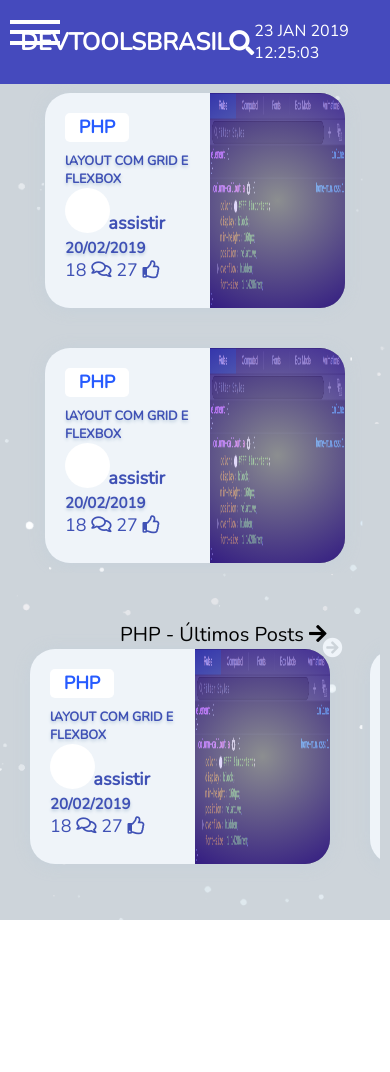
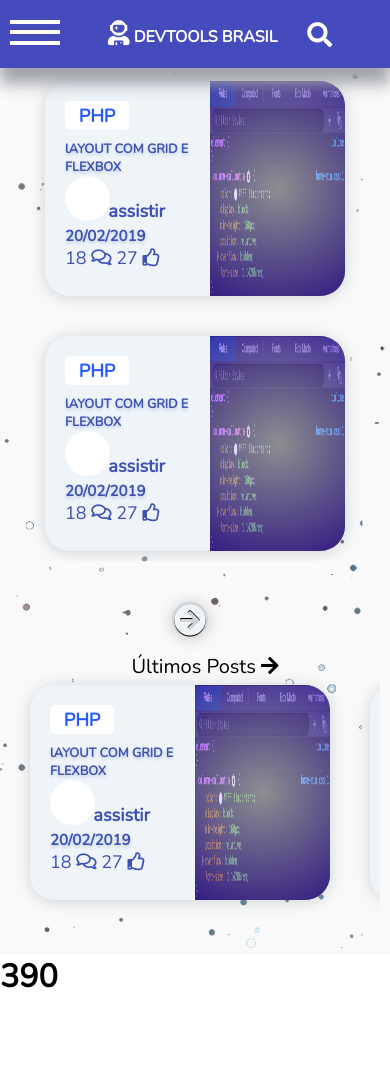
Before and after one commit to Mr-Fullstack/Layout-Dev_Tools_Brasil, a PHP site: page / in a window 390 px wide. Shown: the top 1072 px of the page. Run offline with PHP 8.4, Linux system fonts and the light colour scheme; some libraries are stand-ins or nearby versions.

Commit message:
adding menu and search

```diff
--- a/assets/css/layout.css
+++ b/assets/css/layout.css
@@ -19,6 +19,7 @@
     position: fixed;
     z-index: 9;
     text-transform: uppercase;
+    box-shadow: 0rem 1rem .9rem rgb(161, 164, 170);
   }
 nav i{
   font-size: 25px;
@@ -28,8 +29,8 @@ nav i{
 form{
   z-index: 9;
   position: absolute;
-  top:70px;
-  background-color: #616ca7;
+  top:60px;
+  background-color: #454abd;
   width: 100%;
   display: flex;
   justify-content: center;
@@ -50,6 +51,7 @@ form input{
   margin-bottom: 2px;
   font-size: 25px;
   font-weight: bold;
+  display: none;
 }
 form input[type=search]{
   padding-left:10px;
@@ -188,10 +190,10 @@ menu ul li {
     display: grid;
     grid-template-columns: 1fr;
     grid-template-rows:auto;
-    background-color: rgb(205, 212, 218);
+    background-color: rgb(249, 249, 249);
     background-image: url(../images/particulas-fundo-2-min.png);
     background-size:cover;
-    background-blend-mode:screen;
+    background-blend-mode:multiply;
     justify-self: flex-end;
     height: 100%;
     min-height:920px;
@@ -216,7 +218,7 @@ menu ul li {
     width:300px;
     margin: 20px;
     height: 215px;
-    box-shadow: 0px .1rem .9rem rgba(187, 204, 221, 0.4);
+    box-shadow: 0px 0.1rem 0.9rem rgba(145, 154, 162, 0.4);
     position:relative;
     border-radius: 25px;
 
@@ -350,7 +352,7 @@ border-radius: 0px 25px 25px 0px;
   grid-template-rows: auto;
   grid-template-areas: "post-left post-right";
   align-items: center;
-  height: 350px;
+  height: 362px;
   width: 100%;
   overflow: hidden;
   overflow-y: scroll;
@@ -400,20 +402,22 @@ border-radius: 0px 25px 25px 0px;
 }
 
 .nav_info{
- padding-left: 100px;
+ padding-left: 30px;
  align-self: center;
  position: absolute;
- left: 10px;
+ left: 0px;
  top:25px;
 }
 .arrows_keys i{
-
    border-radius: 100%;
    padding: .1rem;
    cursor: pointer;
-   z-index: 7;
+   z-index: 8;
    margin-left: 10px;
    transition: all .2s;
+   box-shadow: 0px 0.1rem 0.9rem rgba(0, 0, 0, 0.205);
+   text-shadow: 0px .5px .2px #000;
+   background-color: rgba(145, 154, 162, 0.4);
 }
 .arrows_keys i:hover{
   background-color: rgba(63, 81, 181, 0.527);
--- a/assets/css/queries.css
+++ b/assets/css/queries.css
@@ -69,4 +69,39 @@
 
     }
 
+    .date{
+      display: none;
+    }
+
+    nav{
+      justify-content: center;
+    }
+    #search{
+      margin-right: -50px;
+      margin-left: 30px;
+    }
+
+    nav h1{
+      font-size: 1rem;
+    }
+    .lancamento-post{
+      padding: 0;
+    }
+    .arrows_keys{
+      font-size: 2rem;
+      position: relative;
+    }
+
+    .nav_info{
+      padding-left: 20px;
+      position: relative;
+      padding-bottom: 10px;
+     }
+
+    }
+    .navigation {
+      justify-content: center;
+      align-items: center;
+      flex-direction: column-reverse;
+    }
  }
--- a/assets/js/main.js
+++ b/assets/js/main.js
@@ -20,25 +20,58 @@ document.addEventListener('DOMContentLoaded', function () {
   var menu = document.getElementById('menu');
   var search = document.getElementById('search');
   var form_search= document.getElementById('form-search');
-  var search_input= document.querySelectorAll('.search_input');
+  var windowWidth = window.innerWidth;
+  var tela = document.getElementById('width');
   var open_search = false;
+  var button_input = document.getElementById('button_input');
+  var search_input = document.getElementById('search_input');
+
+
+
   forward.onclick = function () {
-      //pequena lógica para avança o scroll
-      if(post.scrollLeft == 400 ){
+    let valor =0;
+    let avança=0;
+    //pequena lógica para avança o scroll sabendo o tamanho da tela
+    if (windowWidth == 1440 ){
+      valor = 1977;
+      avança = 310;
+    }
+    else if ( windowWidth == 1280)
+    {
+    valor = 2120;
+    avança = 310;
+    }
+    else if ( windowWidth <= 460)
+    {
+    valor = 3003;
+    avança = 330;
+    }
+
+    if ( post.scrollLeft == valor )
+    {
     //se o scroll alcanço 400px
       post.scrollLeft = 0 - post.scrollLeft ;
       back.style.display='none';
-      }else{
+    }
+    else
+    {
      //avança o scroll em 200px
-        post.scrollLeft +=200;
+      post.scrollLeft +=avança;
       back.style.display='block';
+      console.log( post.scrollLeft);
     }
+
   };
 
   back.onclick = function () {
     //retrocede o scroll em 200px
-      post.scrollLeft -=200;
+      post.scrollLeft -=300;
+      if ( post.scrollLeft == 0 )
+      {
+        back.style.display='none';
+      }
   };
+
 
 
   btn_menu_close.onclick = function () {
@@ -61,6 +94,8 @@ document.addEventListener('DOMContentLoaded', function () {
     form_search.style.padding= '0';
     form_search.style.opacity= '0';
     open_search = false;
+    button_input.style.display='none';
+    search_input.style.display='none';
 
     menu.style.display = 'flex';
     menu.style.width = '100%';
@@ -74,9 +109,12 @@ document.addEventListener('DOMContentLoaded', function () {
 };
 
 form_search.style.display = 'none';
+
 // lógica para abrir o search com onclick
  search.onclick = function(){
+
    // controle do search
+   //estilização padrão
       menu.style.width = '0px';
       menu.style.opacity = '0';
       menu.style.transition= 'all .5s';
@@ -85,20 +123,28 @@ form_search.style.display = 'none';
       btn_menu_open.style.display = 'flex';
       btn_menu_close.style.display = 'none';
       btn_menu_open.style.opacity= '1';
+
+
   if ( open_search === false ){
-
+   // se menu estiver fechado ele abre
     form_search.style.animation = 'SlideDown 1s'
     form_search.style.display = 'flex';
     form_search.style.height= 'auto';
     form_search.style.padding= '2rem';
     form_search.style.opacity= '1';
+    button_input.style.display='block';
+    search_input.style.display='block';
     open_search = true;
+
   }
   else{
+  // senão ele fecha
     form_search.style.display = 'flex';
     form_search.style.height= '0px';
     form_search.style.padding= '0';
     form_search.style.opacity= '0';
+    button_input.style.display='none';
+    search_input.style.display='none';
     open_search = false;
   }
 
@@ -106,4 +152,15 @@ form_search.style.display = 'none';
  }
 
 
+
 }, false);
+
+function tela(tela ){
+  var windowWidth = window.innerWidth;
+  var tela = document.getElementById('width');
+  tela.innerHTML = windowWidth;
+}
+tela();
+window.addEventListener('resize', function(){
+tela();
+});
--- a/index.html
+++ b/index.html
@@ -20,12 +20,12 @@
       <div id='open'>
         <button class="open"></button>
       </div>
-      <h1> Devtoolsbrasil</h1>
+      <h1><i class="fas fa-user-astronaut"></i> Devtools brasil</h1>
      <i  id="search" class="fas fa-search"></i>
-      <span>23 JAN 2019 12:25:03</span>
+      <span class="date">23 JAN 2019 12:25:03</span>
       <form id="form-search" action="">
-        <input type="search"  class="search_input" name="" id="">
-        <input type="submit" name="search_input"  value="pesquisar"id="">
+        <input type="search"  name="" id="search_input">
+        <input type="submit"  value="pesquisar"id="button_input">
       </form>
     <menu id="menu">
       <div id='close'>
@@ -129,7 +129,7 @@
       </div><!--all-post-->
       <div class="navigation">
         <div class="nav_info">
-          <span> PHP - Últimos Posts </span>
+          <span> Últimos Posts </span>
           <i class="fas fa-arrow-right"></i>
         </div>
         <div class="arrows_keys">
@@ -138,6 +138,83 @@
         </div>
       </div>
       <div class="lancamento-post" id="post">
+          <div class="box-post">
+              <span class="card-box">
+                <img src="./assets/images/css-overview.png" alt="">
+              </span>
+              <h2 class="cat-post">PHP</h2>
+              <h1 class="title-post">
+                  lAYOUT COM GRID
+                  E FLEXBOX
+              </h1>
+              <div class="autor-post">
+                  <img src="" alt="">
+              </div>
+              <a href="">assistir</a>
+              <h5 class="date-post">20/02/2019</h5>
+              <h6 class="info-post">18 <i class="far fa-comments"></i> 27 <i class="far fa-thumbs-up"></i></h6>
+              </div><!--box-post-->
+              <div class="box-post">
+              <span class="card-box">
+                <img src="./assets/images/css-overview.png" alt="">
+              </span>
+              <h2 class="cat-post">PHP</h2>
+              <h1 class="title-post">
+                  lAYOUT COM GRID
+                  E FLEXBOX
+              </h1>
+              <div class="autor-post">
+                  <img src="" alt="">
+              </div>
+              <a href="">assistir</a>
+              <h5 class="date-post">20/02/2019</h5>
+              <h6 class="info-post">18 <i class="far fa-comments"></i> 27 <i class="far fa-thumbs-up"></i></h6>
+              </div><!--box-post-->
+              <div class="box-post">
+              <span class="card-box">
+                <img src="./assets/images/css-overview.png" alt="">
+              </span>
+              <h2 class="cat-post">PHP</h2>
+              <h1 class="title-post">
+                  lAYOUT COM GRID
+                  E FLEXBOX
+              </h1>
+              <div class="autor-post">
+                  <img src="" alt="">
+              </div>
+              <h5 class="date-post">20/02/2019</h5>
+              <h6 class="info-post">18 <i class="far fa-comments"></i> 27 <i class="far fa-thumbs-up"></i></h6>
+              </div><!--box-post-->
+              <div class="box-post">
+              <span class="card-box">
+                <img src="./assets/images/css-overview.png" alt="">
+              </span>
+              <h2 class="cat-post">PHP</h2>
+              <h1 class="title-post">
+                  lAYOUT COM GRID
+                  E FLEXBOX
+              </h1>
+              <div class="autor-post">
+                  <img src="" alt="">
+              </div>
+              <h5 class="date-post">20/02/2019</h5>
+              <h6 class="info-post">18 <i class="far fa-comments"></i> 27 <i class="far fa-thumbs-up"></i></h6>
+              </div><!--box-post-->
+              <div class="box-post">
+              <span class="card-box">
+                <img src="./assets/images/css-overview.png" alt="">
+              </span>
+              <h2 class="cat-post">PHP</h2>
+              <h1 class="title-post">
+                  lAYOUT COM GRID
+                  E FLEXBOX
+              </h1>
+              <div class="autor-post">
+                  <img src="" alt="">
+              </div>
+              <h5 class="date-post">20/02/2019</h5>
+              <h6 class="info-post">18 <i class="far fa-comments"></i> 27 <i class="far fa-thumbs-up"></i></h6>
+              </div><!--box-post-->
         <div class="box-post">
           <span class="card-box">
             <img src="./assets/images/css-overview.png" alt="">
@@ -218,7 +295,7 @@
         </div><!--lançamento-post-->
     </section><!--flex-->
  </main><!--tela-->
-
+ <h1 id="width"> width:</h1>
  <script src="./assets/js/jquery.js"></script>
  <script src="./assets/js/main.js"></script>
 </body>
```
Lines whose indentation alone changed are shown as unchanged.
